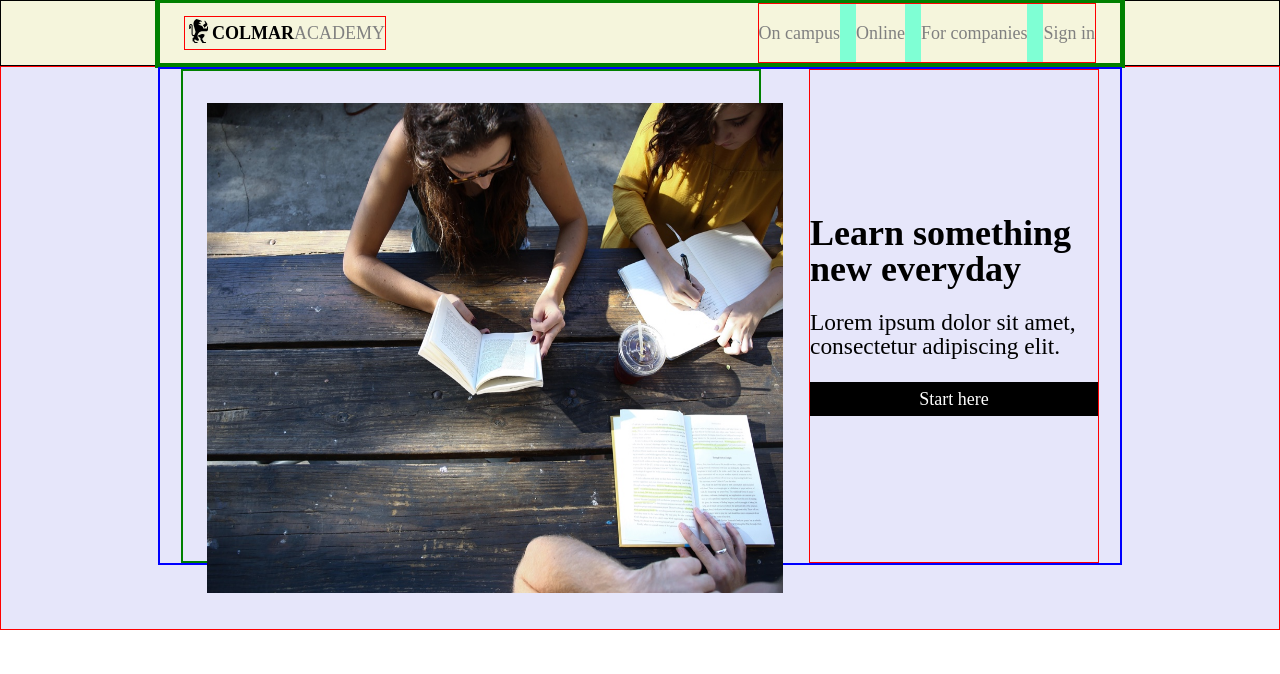
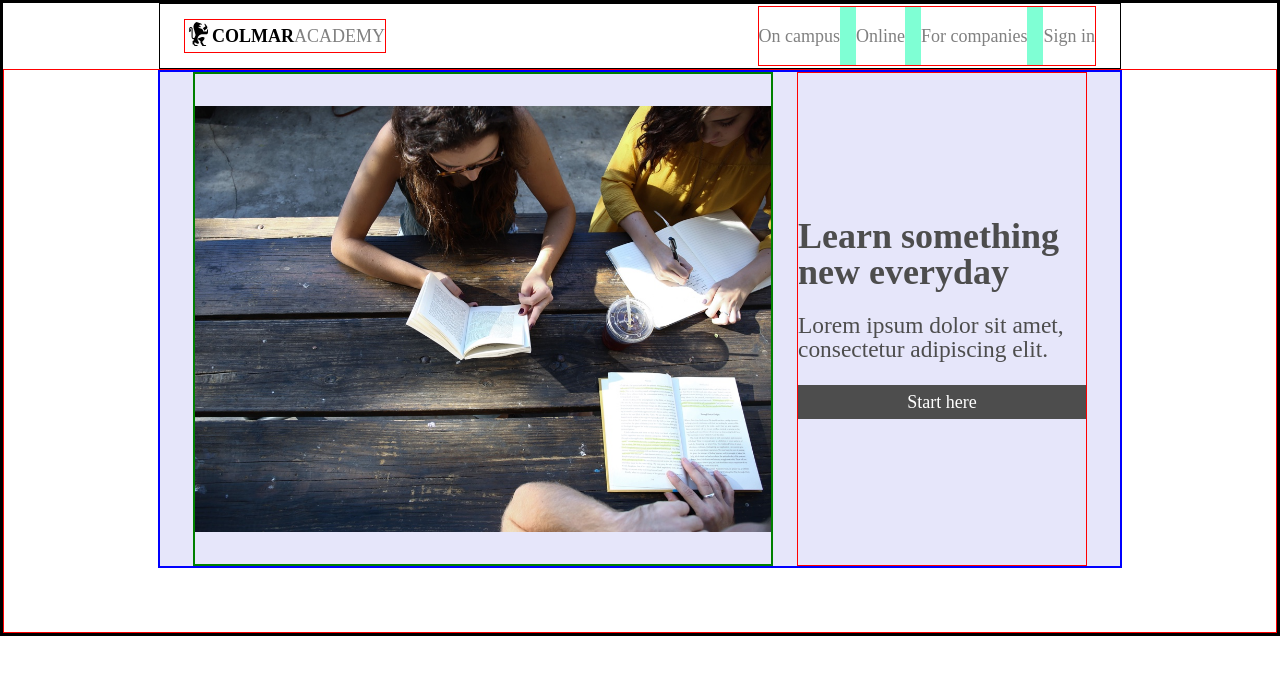
Before and after one commit to BankoP/Capstone_Colmar, a plain HTML site: page index.html in a window 1280 px wide. Drawn offline with Linux system fonts and the light colour scheme.

Commit message:
Banner background

```diff
--- a/resources/css/style.css
+++ b/resources/css/style.css
@@ -3,6 +3,16 @@
 html {
   font-size: 18px;
   color: gray;
+  background-color: white;
+  border: 3px solid black;
+}
+
+h1, h2, h3 {
+  color: #4d4d4d;
+}
+
+p {
+  color:
 }
 
 .container {
@@ -16,9 +26,9 @@ html {
 
 /* header */
 
-header {
+header .container {
   height: 64px;
-  background-color: Beige;
+  /*background-color: Beige;*/
   align-items: center;
   justify-content: space-between;
   border: 1px solid black;
@@ -73,29 +83,28 @@ header {
 .banner {
   border: 1px solid red;
   padding-bottom: 64px;
-  background-color: lavender;
 }
 
 .banner-inner {
   display: flex;
   border: 2px solid blue;
   justify-content: center;
+  background-color: lavender;
 }
 
 .image-big {
   border: 2px solid green;
   width: 60%;
-  margin-right: 48px;
+  margin-right: 24px;
 }
 
 .image-big img {
   width: 100%;
-  height: 100%;
-  padding: 32px 24px;
+  height: 87%;
+  padding: 32px 0px;
 }
 
 .banner-text {
-  color: black;
   flex-direction: column;
   justify-content: center;
   width: 30%;
@@ -114,7 +123,7 @@ header {
 
 #button {
   color: white;
-  background-color: black;
+  background-color: #4d4d4d;
   padding: 8px 0;
   text-align: center;
 }
```
